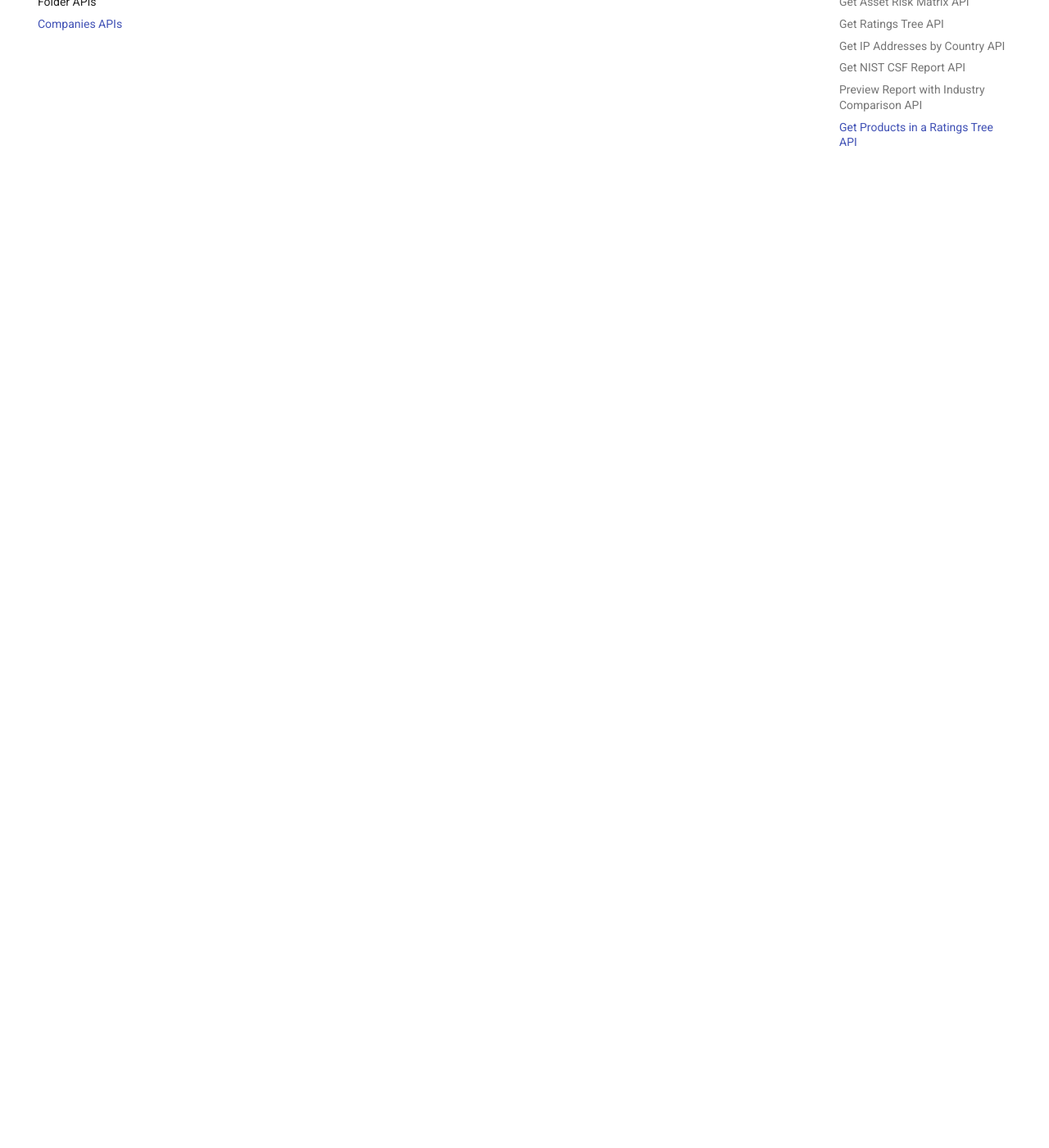
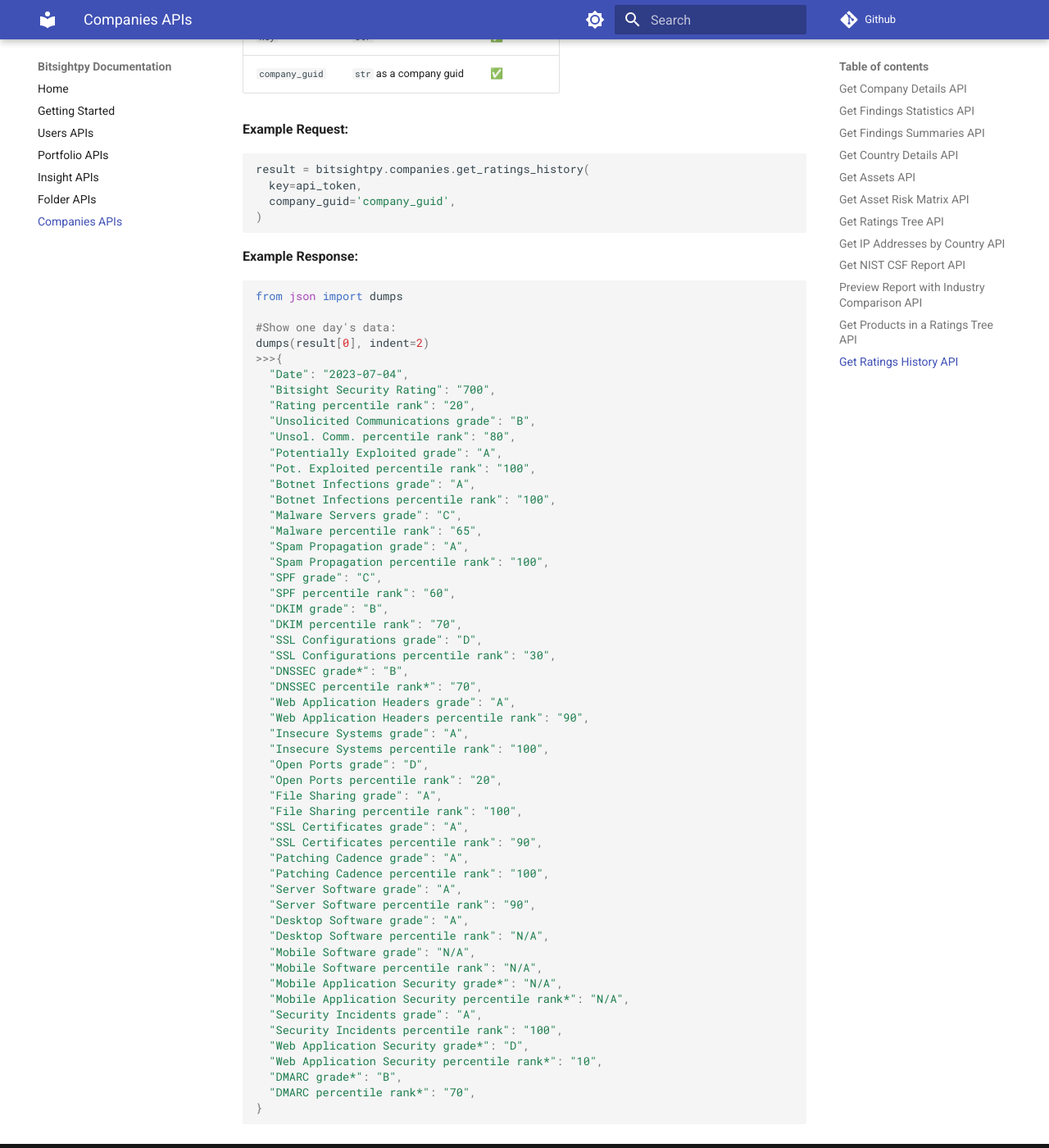
Before and after one commit to 0x41424142/bitsightpy, an MkDocs documentation site: the page built from docs/companies.md, in a window 1280 px wide and 1400 px high, scrolled down 15912 px. Shown: the whole window at 82% size. Built offline with MkDocs 1.6.1 and Material for MkDocs 9.7.7, drawn with Linux system fonts in a browser that asks for light colours; comment, search, counter and statistics services are not loaded; some of the changed text lies outside the part shown.

Commit message:
Added companies.get_ratings_history

````diff
--- a/docs/companies.md
+++ b/docs/companies.md
@@ -653,12 +653,12 @@
 [
     {
       "product_guid":"55555555-pppp-rrrr-oooo-dddddddddddd",
-      "product_name":"Black Hills POS",
+      "product_name":"Company Product",
       "product_types":[
         "Order Management"
       ],
       "provider_guid":"a5e23bf0-38d4-4cea-aa50-19ee75da481d",
-      "provider_name":"Black Hills Technologies",
+      "provider_name":"Company Technologies",
       "provider_industry":"Technology",
       "company_count":1,
       "domain_count":2,
@@ -670,3 +670,80 @@
     //...
   ]
 ```
+
+### Get Ratings History API
+
+```get_ratings_history``` returns a list of dictionaries containing a company's rating history over the past year.
+
+| Arg | Data Type | Required |
+| -- | -- | -- |
+| ```key``` | ```str``` | ✅ |
+| ```company_guid``` | ```str``` as a company guid | ✅ |
+
+
+**Example Request:**
+
+```py
+result = bitsightpy.companies.get_ratings_history(
+  key=api_token,
+  company_guid='company_guid',
+)
+```
+
+**Example Response:**
+
+```py
+from json import dumps
+
+#Show one day's data:
+dumps(result[0], indent=2)
+>>>{
+  "Date": "2023-07-04",
+  "Bitsight Security Rating": "700",
+  "Rating percentile rank": "20",
+  "Unsolicited Communications grade": "B",
+  "Unsol. Comm. percentile rank": "80",
+  "Potentially Exploited grade": "A",
+  "Pot. Exploited percentile rank": "100",
+  "Botnet Infections grade": "A",
+  "Botnet Infections percentile rank": "100",
+  "Malware Servers grade": "C",
+  "Malware percentile rank": "65",
+  "Spam Propagation grade": "A",
+  "Spam Propagation percentile rank": "100",
+  "SPF grade": "C",
+  "SPF percentile rank": "60",
+  "DKIM grade": "B",
+  "DKIM percentile rank": "70",
+  "SSL Configurations grade": "D",
+  "SSL Configurations percentile rank": "30",
+  "DNSSEC grade*": "B",
+  "DNSSEC percentile rank*": "70",
+  "Web Application Headers grade": "A",
+  "Web Application Headers percentile rank": "90",
+  "Insecure Systems grade": "A",
+  "Insecure Systems percentile rank": "100",
+  "Open Ports grade": "D",
+  "Open Ports percentile rank": "20",
+  "File Sharing grade": "A",
+  "File Sharing percentile rank": "100",
+  "SSL Certificates grade": "A",
+  "SSL Certificates percentile rank": "90",
+  "Patching Cadence grade": "A",
+  "Patching Cadence percentile rank": "100",
+  "Server Software grade": "A",
+  "Server Software percentile rank": "90",
+  "Desktop Software grade": "A",
+  "Desktop Software percentile rank": "N/A",
+  "Mobile Software grade": "N/A",
+  "Mobile Software percentile rank": "N/A",
+  "Mobile Application Security grade*": "N/A",
+  "Mobile Application Security percentile rank*": "N/A",
+  "Security Incidents grade": "A",
+  "Security Incidents percentile rank": "100",
+  "Web Application Security grade*": "D",
+  "Web Application Security percentile rank*": "10",
+  "DMARC grade*": "B",
+  "DMARC percentile rank*": "70",
+}
+```
````
Also changed, not shown: 3 other files.
